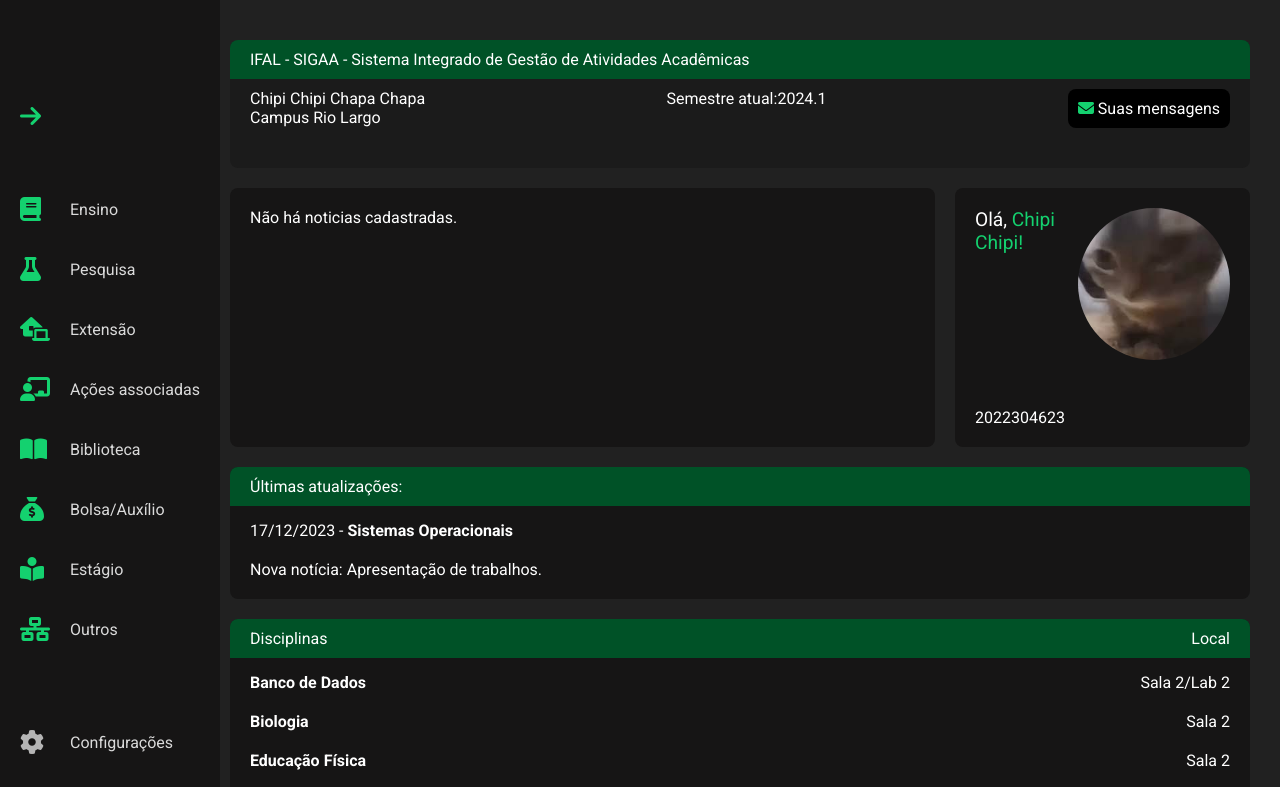
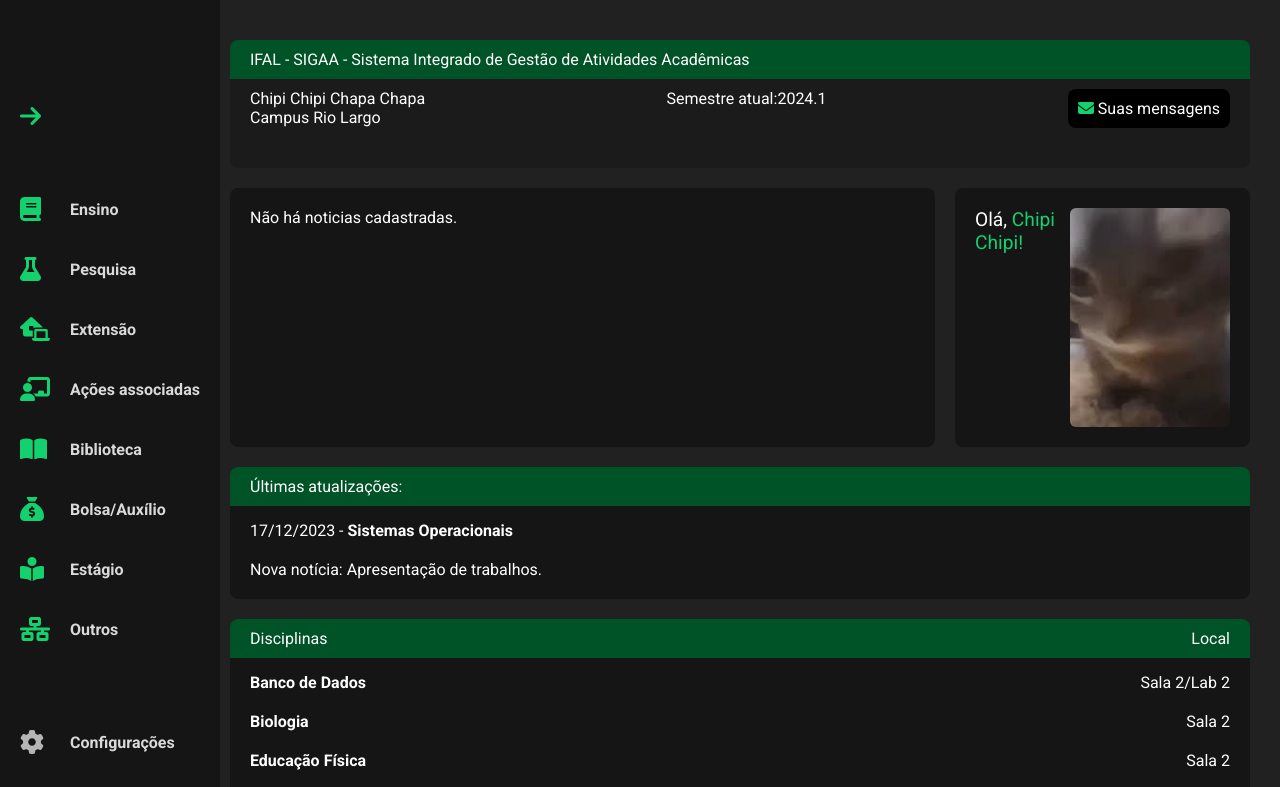
Before and after one commit to vitor-gss/vitor-gss.github.io, a plain HTML site: page index.html in a window 1280 px wide. Shown: the top 787 px of the page. Drawn offline with Linux system fonts and the light colour scheme.

Commit message:
Add files via upload

```diff
--- /dev/null
+++ b/css/barraLateral.css
@@ -0,0 +1,56 @@
+.menu-lateral {
+    position: fixed;
+
+    background-color: #161515;
+    color: rgb(218, 218, 218);
+
+    display: flex;
+    flex-direction: column;
+    justify-content: space-evenly;
+
+    z-index: 2;
+    grid-area: sidebar;
+
+    gap: 10px;
+    padding-top: 20px;
+    padding-left: 20px;
+    height: 100%;
+
+    top: 0;
+    left: 0;
+    margin: 0;
+    overflow: hidden;
+}
+
+.icon-menu-lateral {
+    width: 30px;
+    padding-right: 20px;
+}
+
+.modo-escuro {
+    padding-bottom: 10px;
+}
+
+.opcoes-menu-lateral {
+    display: flex;
+    align-items: center;
+    height: 50px;
+
+    padding-bottom: 10px;
+    /* transition: margin 0.3s; */
+}
+
+.menu-lateral span {
+    padding-right: 20px;
+    font-weight: bold;
+}
+
+.menu-lateral.retraido .opcoes .opcoes-menu-lateral span,
+.modo-escuro.retraido, .menu-lateral.retraido .final span {
+    display: none
+}
+
+.opcoes .opcoes-menu-lateral span:hover,  .final span:hover{
+    color: #0d8d4b;
+    cursor: pointer;
+}
--- a/css/estilos.css
+++ b/css/estilos.css
@@ -5,7 +5,7 @@ main {
     margin-left: 50px;
 }
 
-main > header {
+main>header {
     display: flex;
     flex-direction: column;
     justify-content: space-between;
@@ -67,64 +67,6 @@ main > header {
     padding-bottom: 15px;
 }
 
-.menu-lateral {
-    position: fixed;
-
-    background-color: #161515;
-    color: rgb(218, 218, 218);
-
-    display: flex;
-    flex-direction: column;
-    justify-content: space-evenly;
-
-    z-index: 2;
-    grid-area: sidebar;
-
-    gap: 10px;
-    padding-top: 20px;
-    padding-left: 20px;
-    height: 100%;
-
-    top: 0;
-    left: 0;
-    margin: 0;
-    overflow: hidden;
-}
-
-.icon-menu-lateral {
-    width: 30px;
-    padding-right: 20px;
-}
-
-.modo-escuro {
-    padding-bottom: 10px;
-}
-
-.opcoes-menu-lateral {
-    display: flex;
-    align-items: center;
-    height: 50px;
-
-    padding-bottom: 10px;
-    transition: margin 0.3s;
-}
-
-.menu-lateral span {
-    padding-right: 20px;
-}
-
-.menu-lateral.retraido .opcoes .opcoes-menu-lateral span,
-.modo-escuro.retraido, .menu-lateral.retraido .final span {
-    display: none
-}
-
-.opcoes .opcoes-menu-lateral span:hover,  .final span:hover{
-    color: #0d8d4b;
-    cursor: pointer;
-}
-
-/* .final {} */
-
 /* Perfil aluno */
 .perfil-aluno {
     display: flex;
@@ -135,15 +77,28 @@ main > header {
     float: right;
     margin-left: 20px;
     margin-bottom: 20px;
+    padding: 10px;
+
+
     height: 15%;
     max-width: 25%;
 }
 
+.foto {
+    display: flex;
+    flex-direction: row;
+    align-items: center;
+    justify-content: center;
+
+
+}
+
 .foto img {
     object-fit: cover;
-    border-radius: 100px;
-    max-height: 100%;
-    max-width: 100%;
+    border-radius: 6px;
+    /* max-width: 95%; */
+    width: 160px;
+    height: 100%;
 }
 
 .infos {
@@ -169,7 +124,7 @@ main > header {
 }
 
 /* Atualizações */
-.atualizacoes{
+.atualizacoes {
     display: flex;
     flex-direction: column;
     gap: 15px;
@@ -201,7 +156,7 @@ strong:hover {
 
 /* Disciplinas */
 
-.lista-disciplinas{
+.lista-disciplinas {
     display: flex;
     flex-direction: column;
     gap: 20px;
@@ -223,22 +178,22 @@ strong:hover {
     margin-bottom: 20px;
 }
 
-.disciplina{
+.disciplina {
     display: flex;
     flex-direction: row;
     justify-content: space-between;
 }
 
-.nome-disciplina{
+.nome-disciplina {
     cursor: pointer;
 }
 
-.nome-disciplina:hover{
+.nome-disciplina:hover {
     color: #14d16f;
 }
 
 /* Trabalhos */
-.trabalhos{
+.trabalhos {
     display: flex;
     flex-direction: column;
     gap: 15px;
@@ -249,6 +204,6 @@ footer a {
     color: white;
 }
 
-footer a:hover{
+footer a:hover {
     color: #14d16f;
 }
--- a/index.html
+++ b/index.html
@@ -8,6 +8,7 @@
     <!-- CSS -->
     <link rel="stylesheet" href="css/padroes.css">
     <link rel="stylesheet" href="css/estilos.css">
+    <link rel="stylesheet" href="css/barraLateral.css">
     <!-- Fim CSS -->
     <link rel="preconnect" href="https://fonts.googleapis.com">
     <link rel="preconnect" href="https://fonts.gstatic.com" crossorigin>
@@ -86,7 +87,6 @@
         <section class="perfil-aluno box config-geral">
             <div class="infos">
                 <div class="nome">Olá, <span>Chipi Chipi!</span></div>
-                <div class="num-matricula">2022304623</div>
             </div>
             <div class="foto">
                 <img src="icons/chipi.jpg" alt="">
@@ -120,11 +120,11 @@
 
         <section class="trabalhos box-cabecalho">
             <div class="cabecalho">
-                <div class="nome-trabalho">Trabalho</div>
+                <div class="nome-trabalho">Trabalhos</div>
                 <div class="prazos">Prazo de entrega</div>
             </div>
             <div class="trabalho info-box-row">
-                <div class="nome-disciplina">Geografia</div>
+                <div class="nome-disciplina"><strong>Geografia</strong></div>
                 <div class="prazo">18/12/2023</div>
             </div>
         </section>
@@ -139,7 +139,7 @@
 
     <!-- Scripts -->
     <script src="js/footer/semestreAtual.js"></script>
-<!--     <script src="js/footer/horaPorHTTP.js"></script> -->
+    <!-- <script src="js/footer/horaPorHTTP.js"></script> -->
     <script src="js/controladorBarraLateral.js"></script>
     <script src="js/index/disciplinas.js"></script>
     <script src="js/index/trabalhos.js"></script>
```
